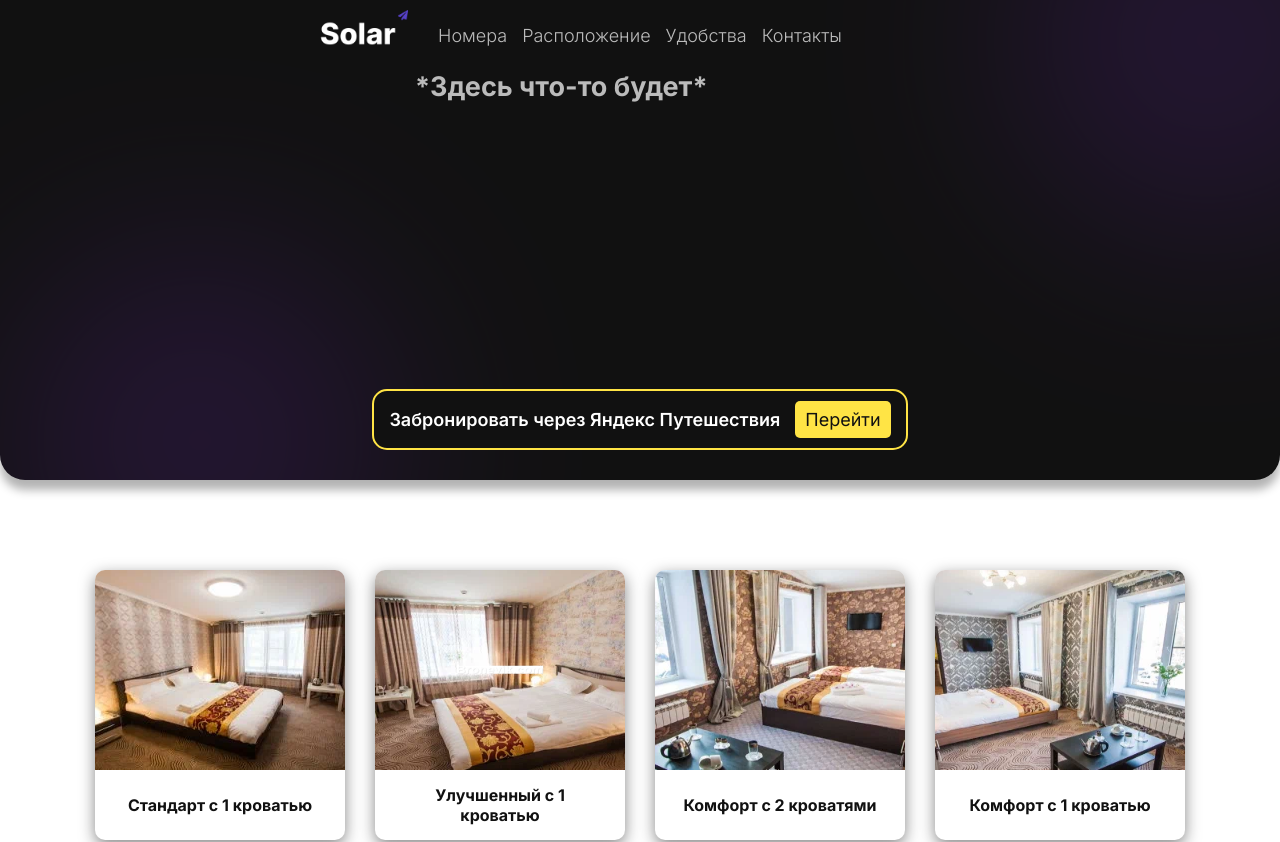
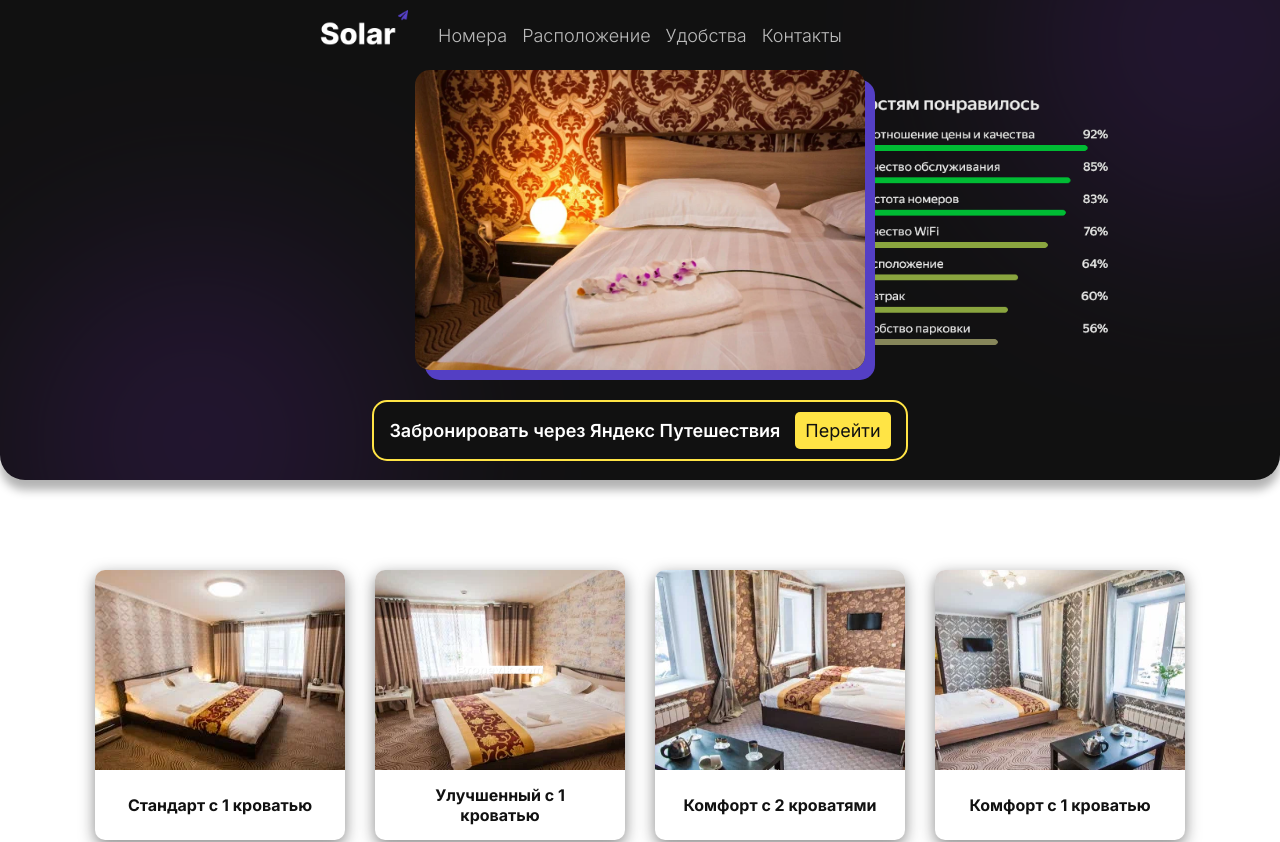
Before and after one commit to Suyukee/hotel-solar, a Next.js app: page / in a window 1280 px wide. Shown: the top 842 px of the page. Built offline with nearby package versions, Linux system fonts and the light colour scheme.

Commit message:
refactoring

```diff
--- a/src/app/globals.css
+++ b/src/app/globals.css
@@ -86,33 +86,29 @@ a {
 
 /*slider*/
 .home-page__gallery {
-	display: flex;
-	gap: 30px;
+	width: 100%;
+	display: grid;
+	grid-template-columns: 33% 34% 33%;
+	align-items: center;
+	margin: 0 auto;
 	z-index: 2;
 }
 
-.home-page__gallery h2 {
-	color: #bbb;
+.gallery__photo {
+	display: flex;
+	justify-content: center;
+	z-index: 2;
 }
 
-/* .home-page__photo {
+.home-page__photo {
+	width: auto;
+	height: auto;
+	gap: 15px;
 	border-radius: 15px;
-	transition: transform 10s ease;
-	animation: move 10s infinite linear;
+	box-shadow: 10px 10px #543fc4;
 }
 
-@keyframes move {
-	0% {
-		transform: translateX(-100%);
-	}
-	50% {
-		transform: translateX(0);
-	}
-	100% {
-		transform: translateX(100%);
-	}
-} */
-
+/* Booking */
 .home-page__booking {
 	display: flex;
 	align-items: flex-end;
@@ -330,9 +326,13 @@ a {
 	.header__nav {
 		gap: 15px;
 	}
-	.home-page__gallery {
+	.home-page__photo {
 		width: 450px;
 		height: 300px;
+	}
+	.photo__rating {
+		width: 250px;
+		height: 250px;
 	}
 	.booking__card {
 		padding: 10px 15px;
--- a/src/components/map.jsx
+++ b/src/components/map.jsx
@@ -15,7 +15,7 @@ export default function Map() {
 			</a> */}
 			<iframe
 				className="map__frame"
-				src="https://yandex.ru/map-widget/v1/?ll=43.841298%2C56.291703&mode=whatshere&whatshere%5Bpoint%5D=43.841298%2C56.291703&whatshere%5Bzoom%5D=17&z=17"
+				src="https://yandex.ru/map-widget/v1/?ll=43.840453%2C56.291616&mode=poi&poi%5Bpoint%5D=43.840745%2C56.292023&poi%5Buri%5D=ymapsbm1%3A%2F%2Forg%3Foid%3D239566170913&z=17.8"
 				width="100%"
 				height="500"
 				frameBorder="0"
--- a/src/components/slider.jsx
+++ b/src/components/slider.jsx
@@ -1,4 +1,7 @@
+'use client';
+
 import Image from 'next/image';
+import { useEffect, useState } from 'react';
 
 export default function Slider() {
 	const images = [
@@ -11,19 +14,37 @@ export default function Slider() {
 		'/images/i7.jpg',
 		'/images/i8.jpg',
 	];
+
+	const [imgNum, setImgNum] = useState(0);
+
+	useEffect(() => {
+		setInterval(() => {
+			if (imgNum !== images[6]) {
+				setImgNum(imgNum + 1);
+			}
+		}, 3000);
+	}, [imgNum]);
+
 	return (
 		<div className="home-page__gallery">
-			{/* {images.map((i, index) => (
+			<div></div>
+			<div className="gallery__photo">
 				<Image
-					className={`home-page__photo photo-${i}`}
-					src={i}
+					className={'home-page__photo'}
+					src={images[imgNum]}
 					width={600}
 					height={400}
-					key={index}
 					alt="Отель Солар"
 				/>
-			))} */}
-			<h2>*Здесь что-то будет*</h2>
+			</div>
+
+			<Image
+				className="photo__rating"
+				src="/images/rating.png"
+				width={320}
+				height={340}
+				alt="Рейтинг 4.4"
+			/>
 		</div>
 	);
 }
```
Also changed, not shown: public/images/rating.png (added).
